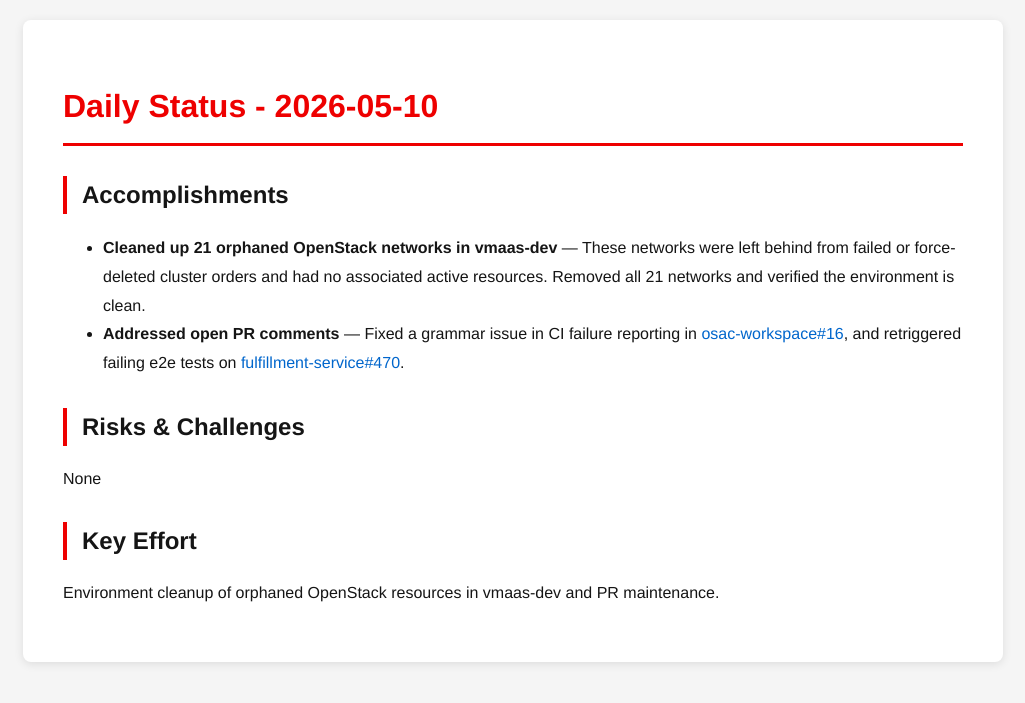
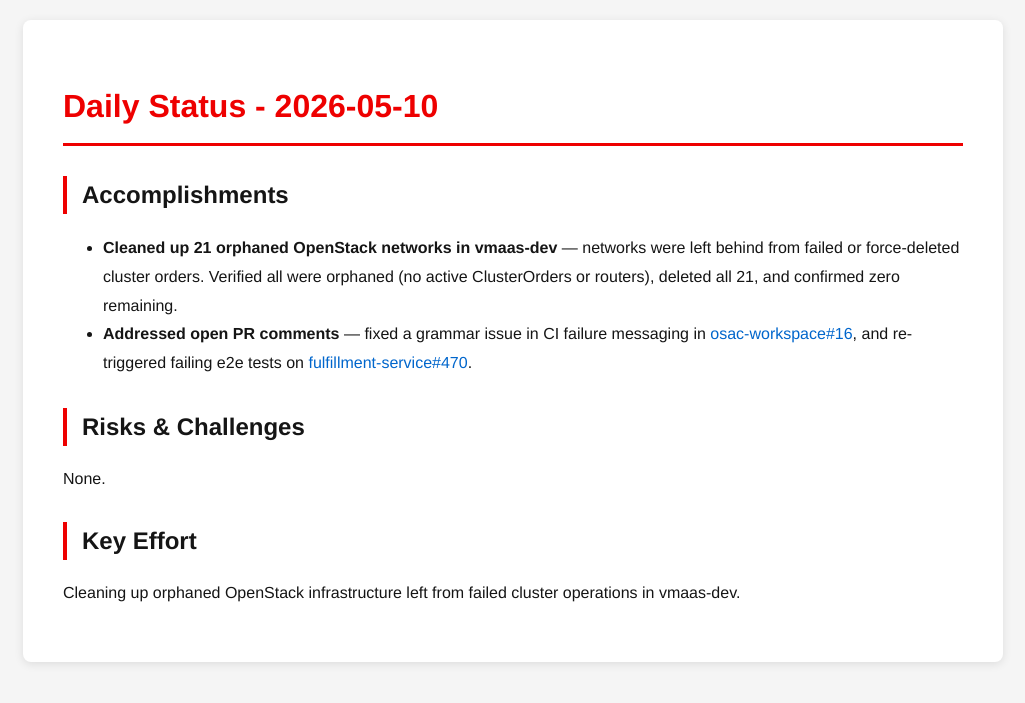
Before and after one commit to tzvatot/daily-status, a Jekyll site: the page built from 2026-05-10.md, in a window 1280 px wide. Shown: the top 703 px of the page, without its empty margins (127-1152 px from the left). Built offline with Jekyll 4.4.1, drawn with Linux system fonts in a browser that asks for light colours.

Commit message:
Daily status update - 2026-05-10

```diff
--- a/2026-05-10.md
+++ b/2026-05-10.md
@@ -7,11 +7,11 @@
 # Daily Status - 2026-05-10
 
 ## Accomplishments
-- **Cleaned up 21 orphaned OpenStack networks in vmaas-dev** — These networks were left behind from failed or force-deleted cluster orders and had no associated active resources. Removed all 21 networks and verified the environment is clean.
-- **Addressed open PR comments** — Fixed a grammar issue in CI failure reporting in [osac-workspace#16](https://github.com/osac-project/osac-workspace/pull/16), and retriggered failing e2e tests on [fulfillment-service#470](https://github.com/osac-project/fulfillment-service/pull/470).
+- **Cleaned up 21 orphaned OpenStack networks in vmaas-dev** — networks were left behind from failed or force-deleted cluster orders. Verified all were orphaned (no active ClusterOrders or routers), deleted all 21, and confirmed zero remaining.
+- **Addressed open PR comments** — fixed a grammar issue in CI failure messaging in [osac-workspace#16](https://github.com/osac-project/osac-workspace/pull/16), and re-triggered failing e2e tests on [fulfillment-service#470](https://github.com/osac-project/fulfillment-service/pull/470).
 
 ## Risks & Challenges
-None
+None.
 
 ## Key Effort
-Environment cleanup of orphaned OpenStack resources in vmaas-dev and PR maintenance.
+Cleaning up orphaned OpenStack infrastructure left from failed cluster operations in vmaas-dev.
```
